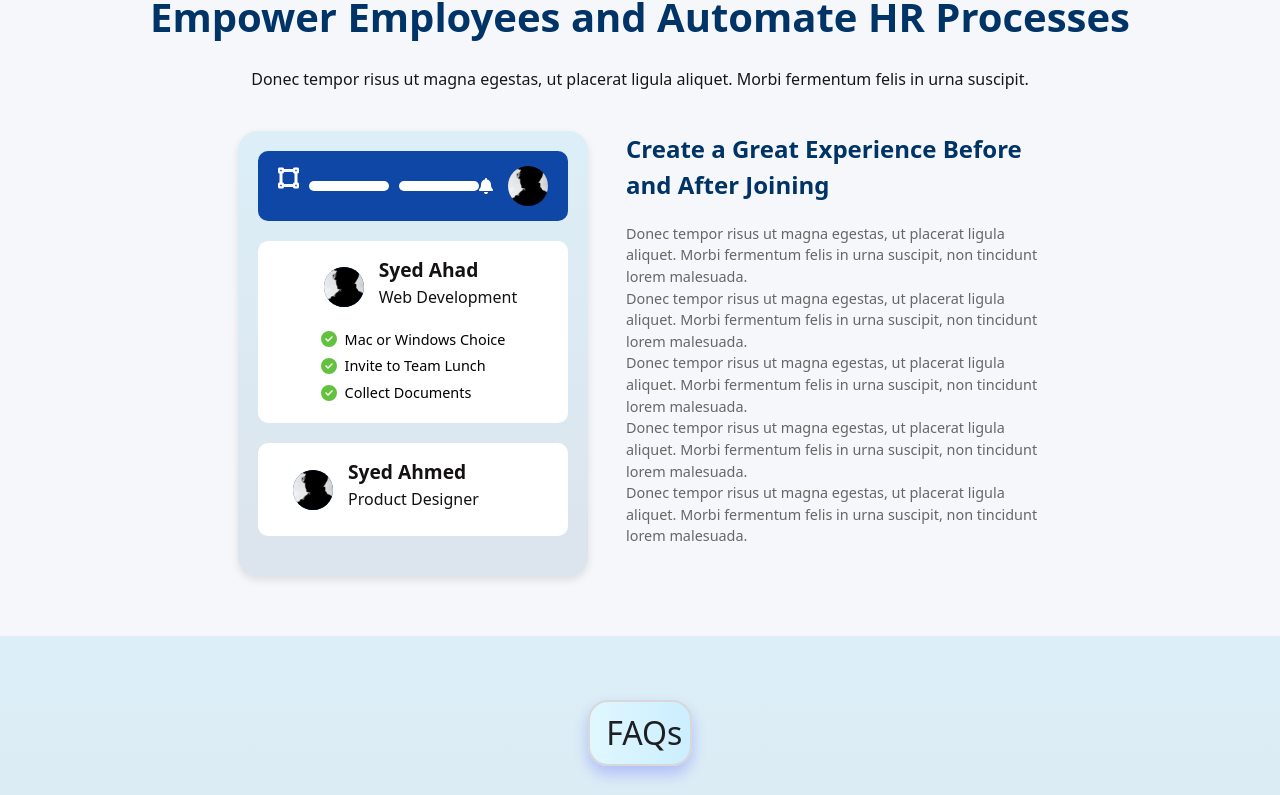
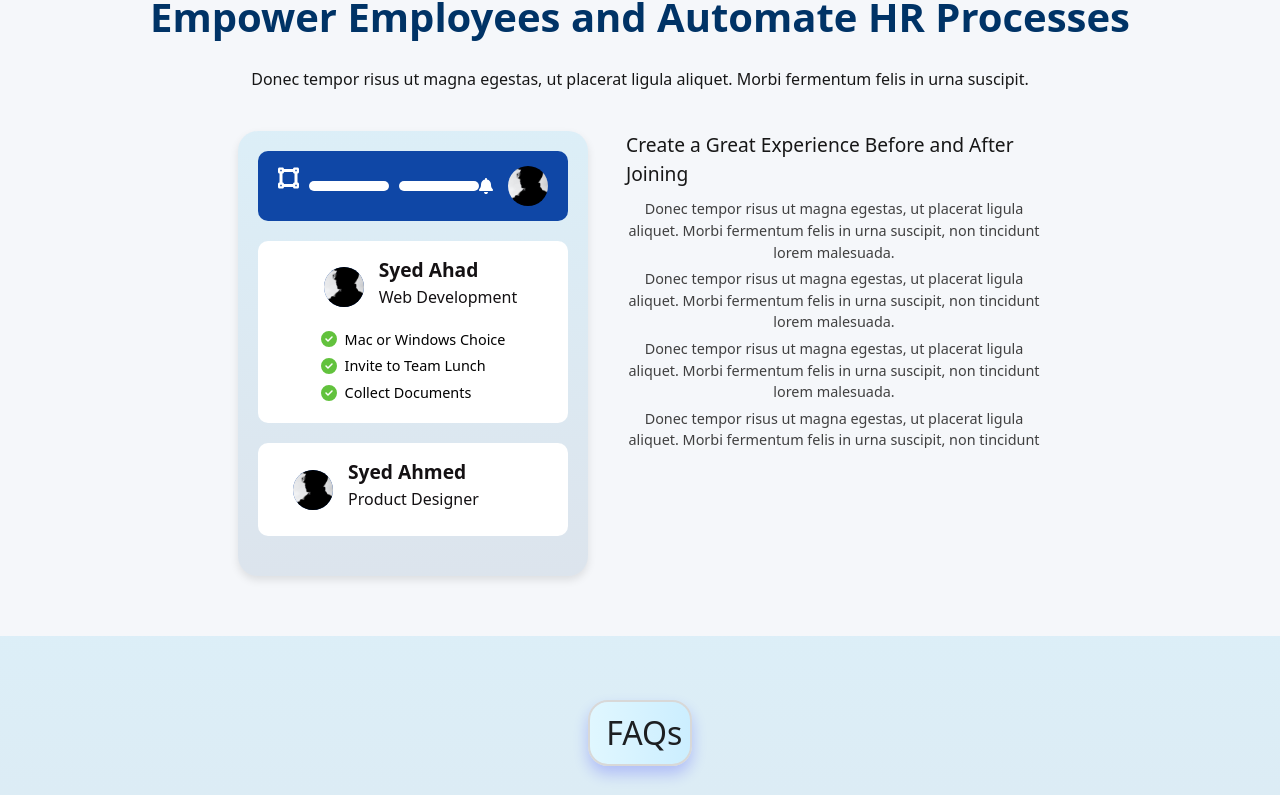
Before and after one commit to mherrafiq/HR_XPERT_WEBSITE, a Next.js app: page / in a window 1280 px wide. Shown: the part 2033-2828 px from the top of the page. Built offline with nearby package versions, Linux system fonts and the light colour scheme.

Commit message:
responsive for mobile

```diff
--- a/app/page.jsx
+++ b/app/page.jsx
@@ -17,9 +17,6 @@ import HowItWorksPage from '@/components/HowItWorksPage';
 import FAQs from '@/components/FAQs';
 // import PricingPlan from '@/components/PricingPlan';
 import Footer from '@/components/Footer';
-
-
-
 
 
 
--- a/components/FAQs.css
+++ b/components/FAQs.css
@@ -68,3 +68,22 @@
     width: 100%;
     font-weight: bold;
 }
+
+/* Media Queries for Responsiveness */
+@media (max-width: 768px) {
+    .faqs-header {
+        font-size: 1.5rem; /* Smaller font size for mobile */
+    }
+
+    .faqs-text {
+        font-size: 1.5rem; /* Smaller font size for mobile */
+    }
+
+    .faqs-answer {
+        font-size: 0.9rem; /* Smaller font size for mobile */
+    }
+
+    .faqs-main-box {
+        width: 20%; /* Adjust main box width for smaller screens */
+    }
+}
--- a/components/FAQs.js
+++ b/components/FAQs.js
@@ -1,4 +1,4 @@
-'use client'
+'use client';
 
 import React, { useState } from 'react';
 import './FAQs.css';
--- a/components/FeatureCard.css
+++ b/components/FeatureCard.css
@@ -7,8 +7,6 @@
   border-radius: 10px;
   box-shadow: 0 4px 6px rgba(0, 0, 0, 0.1);
 }
-
-
 
 .image-container {
   width: 100%;
@@ -44,8 +42,6 @@
   gap: 0px; /* Remove gap between cards */
 }
 
-
-
 /* Cards ko ek dusre se chipkane ke liye */
 .feature-card-container .feature-card {
   margin-right: -5px; /* Right margin ko negative value dene se cards chipak jaayenge */
@@ -54,7 +50,6 @@
 .feature-card-container .feature-card:nth-child(3n) {
   margin-right: 0; /* No margin after every 3rd card */
 }
-
 
 .feature-card-container .feature-card:nth-child(5) {
   flex: 1 1 49%; /* 2 cards in the second row, taking 49% width each */
@@ -84,3 +79,28 @@
 .title-with-icon .icon {
   font-size: 20px;
 }
+
+/* Media Queries for Responsiveness */
+@media (max-width: 768px) {
+  .feature-card {
+    flex: 1 1 100%; /* Full width for each card on mobile */
+    margin-bottom: 20px; /* Spacing between cards on mobile */
+  }
+
+  .image-container {
+    height: 150px; /* Adjust height for mobile */
+  }
+
+  .title-with-icon {
+    flex-direction: column; /* Stack icon and title vertically */
+    align-items: center; /* Center align */
+  }
+
+  .title-with-icon .icon {
+    font-size: 24px; /* Increase icon size for better visibility */
+  }
+
+  .learn-more {
+    flex-direction: column; /* Stack learn more elements vertically */
+  }
+}
--- a/components/Footer.css
+++ b/components/Footer.css
@@ -123,10 +123,50 @@
     color: #FF991F; /* Change color on hover */
 }
 
-
-/* Footer.css */
 .copyright-text {
     font-size: 14px; /* Adjust font size as needed */
     color: white; /* Ensure text color is white */
-    margin-top: 200px; /* Space above the copyright text */
+    margin-top: 20px; /* Space above the copyright text */
 }
+
+/* Responsive Styles */
+@media (max-width: 768px) {
+    .footer-content {
+        flex-direction: column; /* Stack the content vertically on small screens */
+        align-items: center; /* Center align items */
+        text-align: center; /* Center text alignment */
+    }
+
+    .footer-left, .footer-right {
+        margin-right: 0; /* Remove margin on smaller screens */
+        width: 100%; /* Full width */
+        align-items: center; /* Center align items */
+    }
+
+    .transform-text {
+        font-size: 20px; /* Adjust font size for smaller screens */
+    }
+
+    .stay-informed {
+        font-size: 18px; /* Adjust font size */
+    }
+
+    .footer-email-input {
+        width: 80%; /* Full width input for mobile */
+        margin-bottom: 10px; /* Space below the input */
+    }
+
+    .footer-button {
+        width: 80%; /* Full width button for mobile */
+    }
+
+    .footer-links {
+        flex-direction: column; /* Stack the links vertically */
+        align-items: center; /* Center align the links */
+    }
+
+    .footer-column {
+        margin-right: 0; /* Remove margin for columns on smaller screens */
+        margin-bottom: 20px; /* Space between columns */
+    }
+}
--- a/components/HowItWorksPage.css
+++ b/components/HowItWorksPage.css
@@ -41,17 +41,13 @@
 /* Box Styles */
 .box1 {
     background: linear-gradient(180deg, rgba(0, 163, 224, 0.1) 0%, rgba(0, 61, 121, 0.1) 100%);
-
-
     border-radius: 20px;
     padding: 20px;
-    /* flex: 1; */
     box-shadow: 0 4px 8px rgba(0, 0, 0, 0.1);
 }
 
 /* Rectangle common styles */
 .rectangle {
-
     border-radius: 10px;
     padding: 15px 20px;
     margin-bottom: 20px;
@@ -167,21 +163,18 @@
 
 /* Box 2 title */
 .box2-title {
-    font-size: 1.5rem;       /* Title font size */
-    color: #003366;          /* Title color */
-    margin-bottom: 10px;     /* Space below the title */
-    font-weight: bold;
+    font-size: 1.2rem;
+    margin-bottom: 10px;
 }
 
 /* Box 2 description */
+.box2-description-container {
+    max-height: 250px;
+    overflow-y: auto;
+}
+
 .box2-description {
-    font-size: 0.9rem;       /* Font size */
-    color: #666;             /* Text color */
-    line-height: 1.5;        /* Line height for readability */
+    font-size: 0.9rem;
+    margin-bottom: 5px;
+    color: #404040;
 }
-/* Box 2 description container */
-.box2-description-container {
-    text-align: left;       /* Align text to the left */
-          /* Add margin to the left to shift it right */
-    margin-top: 10px;       /* Optional: Add some spacing above the text */
-}
```
